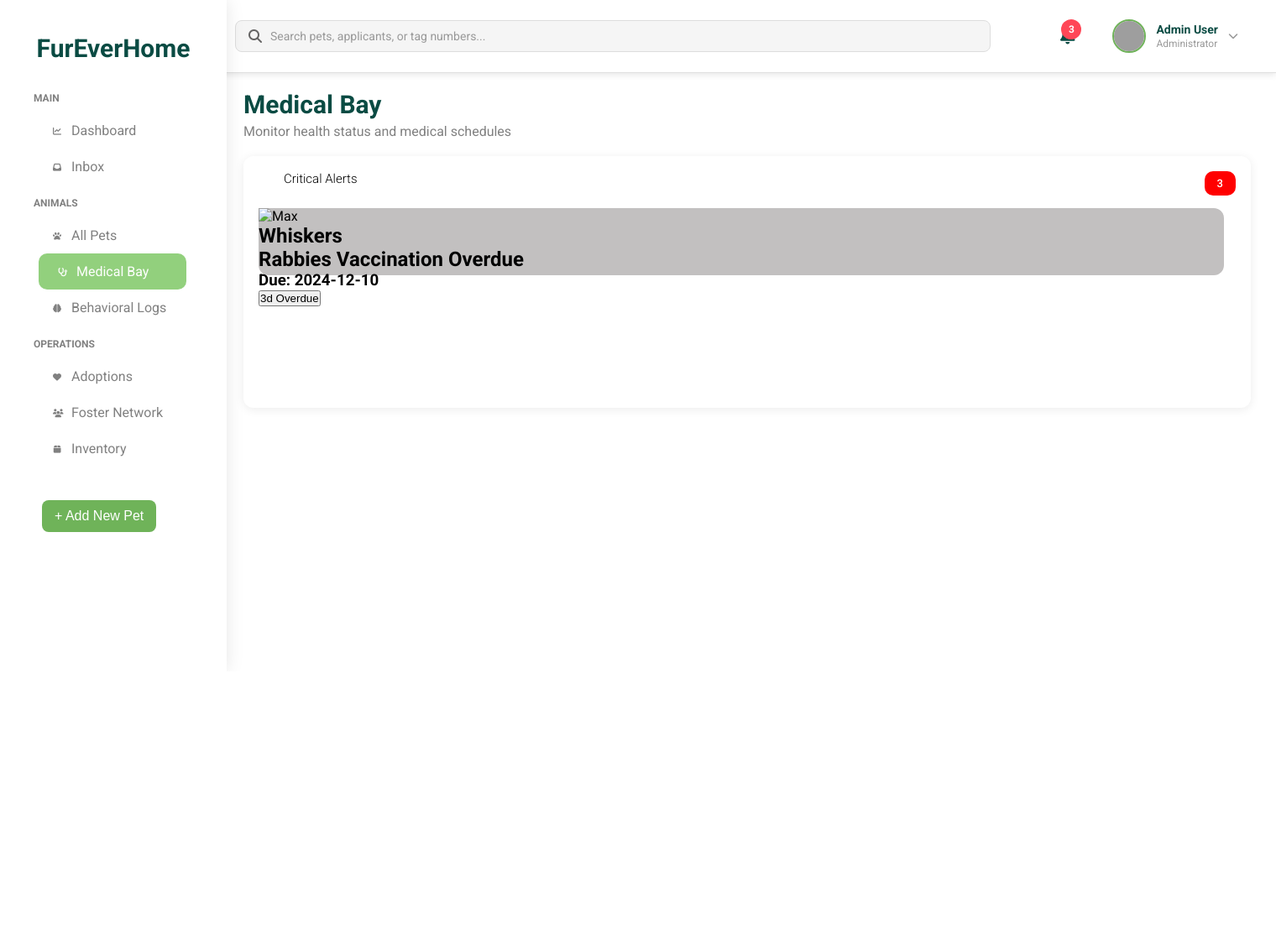
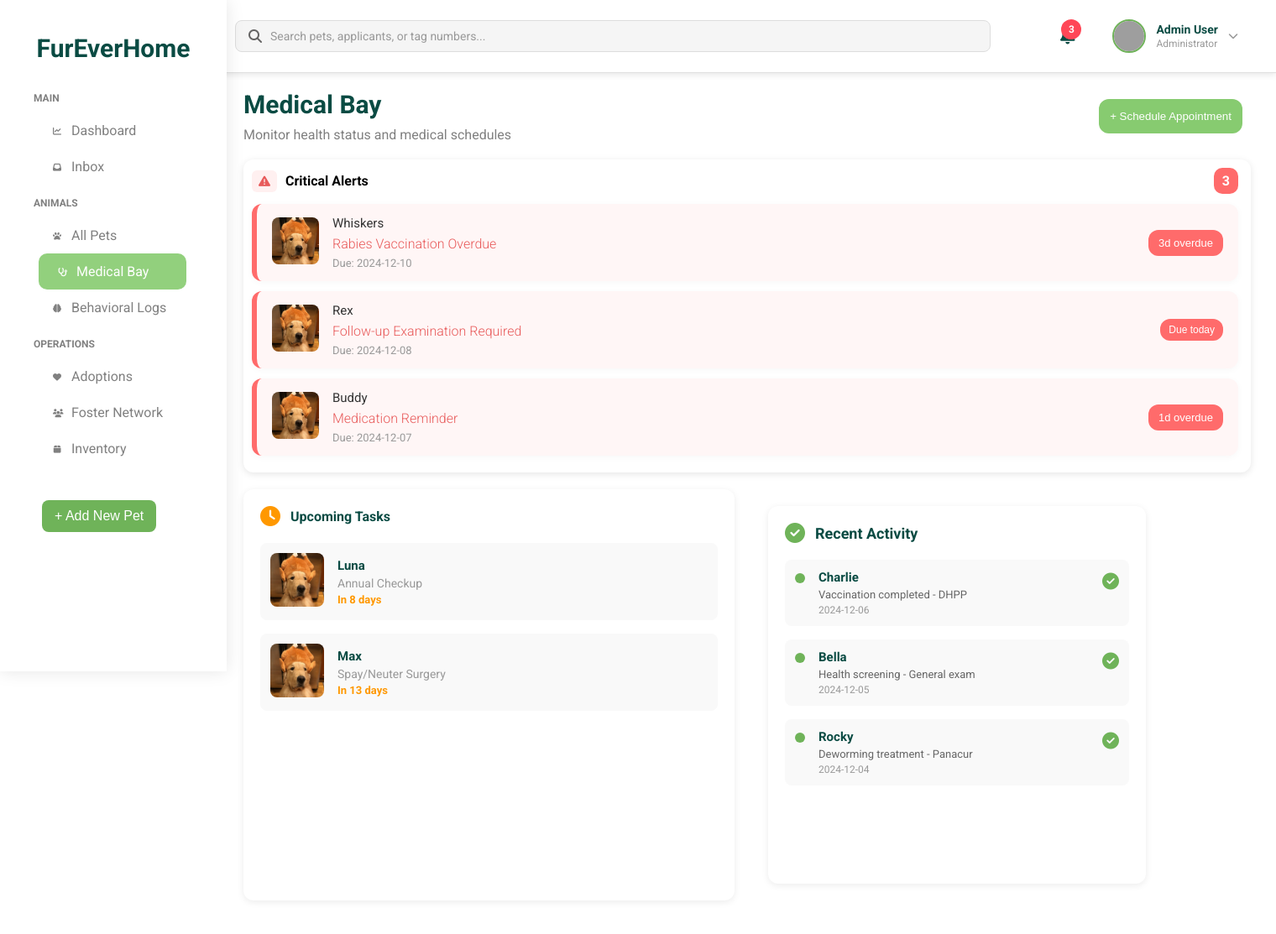
Before and after one commit to nashervinesiaton/Pet-Adoption-Management-System, a PHP site: page /medical.html in a window 1520 px wide. Shown: the whole page at 84% size. Before the commit the page ends 634 px from the top, so only its background shows below. Run offline with PHP 8.4, Linux system fonts and the light colour scheme; grey boxes are pictures that could not be loaded.

Commit message:
added medical page

```diff
--- a/assets/css/admin.css
+++ b/assets/css/admin.css
@@ -253,6 +253,21 @@ main h1 {
 main p{
     color: gray;
 }
+
+/* Page header: align title and actions */
+.page-header{
+    display: flex;
+    align-items: center;
+    justify-content: space-between;
+    gap: 20px;
+    margin: 0 20px 8px 20px;
+}
+
+.page-title h1{margin:0}
+.page-title p{margin:4px 0 0 0;color:gray}
+
+.page-actions{display:flex;align-items:center;gap:12px}
+.page-actions .appointment{margin:0}
 
 .stats-overview {
     display: flex;
@@ -1000,42 +1015,323 @@ main p{
 }
 
 /* Medical Page Styles */
+.appointment{
+    display: flex;
+    flex-direction: row;
+    padding: 13px;
+    border-radius:12px;
+    border:none;
+    background-color: #87cb70;
+    color: white;
+}
+
 .critical-container{
-    width: 1200px;
-    height: 300px;
-    background-color: #ffffff;
+    width: calc(100% - 30px);
+    background-color: white;
     border-radius: 12px;
-    padding: 18px;
+    padding: 10px 15px 20px 10px;
     margin: 20px;
-    box-shadow: 0 2px 12px rgba(0,0,0,0.08);
-    overflow: hidden;
+    box-shadow: 0 2px 8px rgba(0,0,0,0.1);
 }
+
 .table-header{
     display: flex;
-    flex-direction: row;
-    justify-content: space-between;
+    align-items: center;
+    gap: 12px;
+    margin-bottom: 12px;
 }
 
 .table-header h2{
-    font-size: 15px;
+    font-size: 16px;
     margin: 0;
-    font-weight: 100;
-    margin-left: 30px;
+    font-weight: 600;
+    display: flex;
+    align-items: center;
+    gap: 10px;
 }
 
-.table-header span{
-    font-size: 13px;
-    color: white;
-    font-weight: 500;
-    background-color: red;
-    padding: 7px 15px;
-    border-radius: 10px;
+.table-header h2 i{
+    color: #e85a5a;
+    background: #fff0f0;
+    padding: 6px 8px;
+    border-radius: 6px;
+    font-size: 14px;
 }
 
-.critical-pets{
-    width: 1150px;
-    height: 80px;
-    background-color: rgb(194, 192, 192);
+.critical-count{
+    margin-left: auto;
+    background-color: #ff6b6b;
+    color: white;
+    padding: 6px 10px;
+    border-radius: 10px;
+    font-weight: 700;
+}
+
+.critical-list{
+    display: flex;
+    flex-direction: column;
+    gap: 12px;
+}
+
+.critical-item{
+    display: flex;
+    align-items: center;
+    gap: 16px;
+    background-color: #fff6f6;
+    padding: 14px 18px;
     border-radius: 12px;
-    margin-top: 15px;
+    border-left: 6px solid #ff6b6b;
+    box-shadow: 0 2px 8px rgba(0,0,0,0.03);
 }
+
+.critical-thumb img{
+    width: 56px;
+    height: 56px;
+    object-fit: cover;
+    border-radius: 8px;
+}
+
+.critical-content{
+    display: flex;
+    align-items: center;
+    width: 100%;
+    gap: 16px;
+}
+
+.critical-text{
+    display: flex;
+    flex-direction: column;
+    gap: 6px;
+    flex: 1;
+}
+
+.critical-name{
+    font-size:15px;
+    margin:0;
+    color:#333;
+    font-weight:400;
+}
+.critical-issue{
+    margin:0;
+    color:#e85a5a;
+    font-weight:300
+}
+.critical-due{
+    margin:0;
+    color:#999;
+    font-size:13px;
+}
+
+.critical-actions{
+    display: flex;
+    align-items: center;
+    justify-content: flex-end;
+    margin-left: 0;
+}
+
+/* Upcoming Tasks and Recent Activity side-by-side */
+.tasks-activity-wrapper{
+    display: grid;
+    grid-template-columns: 1fr 1fr;
+    gap: 20px;
+    margin: 20px;
+}
+
+.upcoming-tasks-container,
+.recent-container{
+    width: 100%;
+    background-color: #ffffff;
+    border-radius: 12px;
+    padding: 20px;
+    box-shadow: 0 2px 8px rgba(0,0,0,0.08);
+}
+
+.task-header{
+    display: flex;
+    align-items: center;
+    gap: 12px;
+    margin-bottom: 20px;
+}
+
+.task-header i{
+    color: #ff9800;
+    font-size: 24px;
+}
+
+.task-header h2{
+    font-size: 18px;
+    margin: 0;
+    color: #0A4b43;
+    font-weight: 600;
+}
+
+.task-list{
+    display: flex;
+    flex-direction: column;
+    gap: 16px;
+}
+
+.task-item{
+    display: flex;
+    align-items: center;
+    gap: 16px;
+    padding: 12px;
+    border-radius: 8px;
+    background-color: #f9f9f9;
+}
+
+.task-thumb{
+    flex-shrink: 0;
+}
+
+.task-thumb img{
+    width: 64px;
+    height: 64px;
+    object-fit: cover;
+    border-radius: 8px;
+}
+
+.task-content{
+    display: flex;
+    flex-direction: column;
+    gap: 4px;
+}
+
+.task-name{
+    font-size: 15px;
+    font-weight: 700;
+    color: #0A4b43;
+    margin: 0;
+}
+
+.task-description{
+    font-size: 14px;
+    color: #999;
+    margin: 0;
+}
+
+.task-time{
+    font-size: 13px;
+    color: #ff9800;
+    font-weight: 600;
+    margin: 0;
+}
+.overdue{
+    background-color:#ff6b6b;
+    color:#fff;
+    border:none;
+    padding:8px 12px;
+    border-radius:12px;
+    font-size:13px;
+    margin: 0;
+}
+.overdue.small{
+    padding:6px 10px;
+    font-size:12px;
+    margin: 0;
+}
+
+.task-container{
+    width:500px;
+    height:450px;
+    background-color: #ffffff;
+    box-shadow: 0 2px 8px rgba(0, 0, 0, 0.1);
+    border-radius: 12px;
+    padding: 20px;
+    margin-left: 20px;
+}
+.task-header h2{
+    font-size: 16px;
+    margin: 0;
+    font-weight: 600;
+    display: flex;
+    align-items: center;
+    gap: 10px;
+}
+
+/* Recent Activity Section */
+.recent-container{
+    width: 450px;
+    height: 450px;
+    background-color: #ffffff;
+    border-radius: 12px;
+    padding: 20px;
+    margin: 20px;
+    box-shadow: 0 2px 8px rgba(0,0,0,0.08);
+}
+
+.recent-header{
+    display: flex;
+    align-items: center;
+    gap: 12px;
+    margin-bottom: 20px;
+}
+
+.recent-header i{
+    color: #6fb359;
+    font-size: 24px;
+}
+
+.recent-header h2{
+    font-size: 18px;
+    margin: 0;
+    color: #0A4b43;
+    font-weight: 600;
+}
+
+.recent-contents{
+    display: flex;
+    flex-direction: column;
+    gap: 16px;
+}
+
+.recent-item{
+    display: flex;
+    align-items: flex-start;
+    gap: 16px;
+    padding: 12px;
+    border-radius: 8px;
+    background-color: #f9f9f9;
+}
+
+.recent-dot{
+    width: 12px;
+    height: 12px;
+    background-color: #6fb359;
+    border-radius: 50%;
+    flex-shrink: 0;
+    margin-top: 4px;
+}
+
+.recent-text{
+    display: flex;
+    flex-direction: column;
+    gap: 4px;
+    flex: 1;
+}
+
+.recent-name{
+    font-size: 15px;
+    font-weight: 700;
+    color: #0A4b43;
+    margin: 0;
+}
+
+.recent-description{
+    font-size: 13px;
+    color: #666;
+    margin: 0;
+}
+
+.recent-date{
+    font-size: 12px;
+    color: #999;
+    margin: 0;
+}
+
+.recent-check{
+    flex-shrink: 0;
+    color: #6fb359;
+    font-size: 20px;
+    margin-top: 2px;
+}
--- a/inbox.html
+++ b/inbox.html
@@ -58,7 +58,6 @@
             <p>Manage communication with adopters, foster parents, and volunteers</p>
 
             <div class="inbox-container">
-                <!-- Conversation List -->
                 <div class="conversation-list">
                     <div class="search-conversations">
                         <i class="fas fa-search"></i>
--- a/medical.html
+++ b/medical.html
@@ -53,21 +53,134 @@
         </nav>
 
         <main>
-             <h1>Medical Bay</h1>
-            <p>Monitor health status and medical schedules</p>
+            <div class="page-header">
+                <div class="page-title">
+                    <h1>Medical Bay</h1>
+                    <p>Monitor health status and medical schedules</p>
+                </div>
+                <div class="page-actions">
+                    <button class="appointment">+ Schedule Appointment</button>
+                </div>
+            </div>
 
-            <div class ="critical-container">
+            <div class="critical-container">
                 <div class="table-header">
-                    <h2>Critical Alerts</h2>
-            <span>3</span>
+                    <h2><i class="fas fa-exclamation-triangle"></i> Critical Alerts</h2>
+                    <span class="critical-count">3</span>
+                </div>
+
+                <div class="critical-list">
+                    <div class="critical-item">
+                        <div class="critical-thumb"><img src="assets/img/all_pets_img(1).jpg" alt="Whiskers"/></div>
+                        <div class="critical-content">
+                            <div class="critical-text">
+                                <p class="critical-name">Whiskers</p>
+                                <p class="critical-issue">Rabies Vaccination Overdue</p>
+                                <p class="critical-due">Due: 2024-12-10</p>
+                            </div>
+                            <div class="critical-actions"><button class="overdue">3d overdue</button></div>
+                        </div>
+                    </div>
+
+                    <div class="critical-item">
+                        <div class="critical-thumb"><img src="assets/img/all_pets_img(1).jpg" alt="Rex"/></div>
+                        <div class="critical-content">
+                            <div class="critical-text">
+                                <p class="critical-name">Rex</p>
+                                <p class="critical-issue">Follow-up Examination Required</p>
+                                <p class="critical-due">Due: 2024-12-08</p>
+                            </div>
+                            <div class="critical-actions"><button class="overdue small">Due today</button></div>
+                        </div>
+                    </div>
+
+                    <div class="critical-item">
+                        <div class="critical-thumb"><img src="assets/img/all_pets_img(1).jpg" alt="Buddy"/></div>
+                        <div class="critical-content">
+                            <div class="critical-text">
+                                <p class="critical-name">Buddy</p>
+                                <p class="critical-issue">Medication Reminder</p>
+                                <p class="critical-due">Due: 2024-12-07</p>
+                            </div>
+                            <div class="critical-actions"><button class="overdue">1d overdue</button></div>
+                        </div>
+                    </div>
+                </div>
             </div>
-            <div class ="critical-pets">
-                <div class = "critical-content">
-                    <img src="" class="critical-img" alt="Max"/>
-                    <h2 class="critical-name">Whiskers</h2>
-                    <h2 class="critival-status">Rabbies Vaccination Overdue</h2>
-                    <h3 class="critical-due">Due: 2024-12-10</h3>
-                    <button class ="overdue">3d Overdue</button>
+
+            <div class="tasks-activity-wrapper">
+                <div class="upcoming-tasks-container">
+                    <div class="task-header">
+                        <i class="fas fa-clock"></i>
+                        <h2>Upcoming Tasks</h2>
+                    </div>
+                    <div class="task-list">
+                        <div class="task-item">
+                            <div class="task-thumb">
+                                <img src="assets/img/all_pets_img(1).jpg" alt="Luna"/>
+                            </div>
+                            <div class="task-content">
+                                <p class="task-name">Luna</p>
+                                <p class="task-description">Annual Checkup</p>
+                                <p class="task-time">In 8 days</p>
+                            </div>
+                        </div>
+
+                        <div class="task-item">
+                            <div class="task-thumb">
+                                <img src="assets/img/all_pets_img(1).jpg" alt="Max"/>
+                            </div>
+                            <div class="task-content">
+                                <p class="task-name">Max</p>
+                                <p class="task-description">Spay/Neuter Surgery</p>
+                                <p class="task-time">In 13 days</p>
+                            </div>
+                        </div>
+                    </div>
+                </div>
+
+                <div class="recent-container">
+                <div class="recent-header">
+                    <i class="fas fa-check-circle"></i>
+                    <h2>Recent Activity</h2>
+                </div>
+
+                <div class="recent-contents">
+                    <div class="recent-item">
+                        <div class="recent-dot"></div>
+                        <div class="recent-text">
+                            <p class="recent-name">Charlie</p>
+                            <p class="recent-description">Vaccination completed - DHPP</p>
+                            <p class="recent-date">2024-12-06</p>
+                        </div>
+                        <div class="recent-check">
+                            <i class="fas fa-check-circle"></i>
+                        </div>
+                    </div>
+
+                    <div class="recent-item">
+                        <div class="recent-dot"></div>
+                        <div class="recent-text">
+                            <p class="recent-name">Bella</p>
+                            <p class="recent-description">Health screening - General exam</p>
+                            <p class="recent-date">2024-12-05</p>
+                        </div>
+                        <div class="recent-check">
+                            <i class="fas fa-check-circle"></i>
+                        </div>
+                    </div>
+
+                    <div class="recent-item">
+                        <div class="recent-dot"></div>
+                        <div class="recent-text">
+                            <p class="recent-name">Rocky</p>
+                            <p class="recent-description">Deworming treatment - Panacur</p>
+                            <p class="recent-date">2024-12-04</p>
+                        </div>
+                        <div class="recent-check">
+                            <i class="fas fa-check-circle"></i>
+                        </div>
+                    </div>
                 </div>
             </div>
             </div>
```
